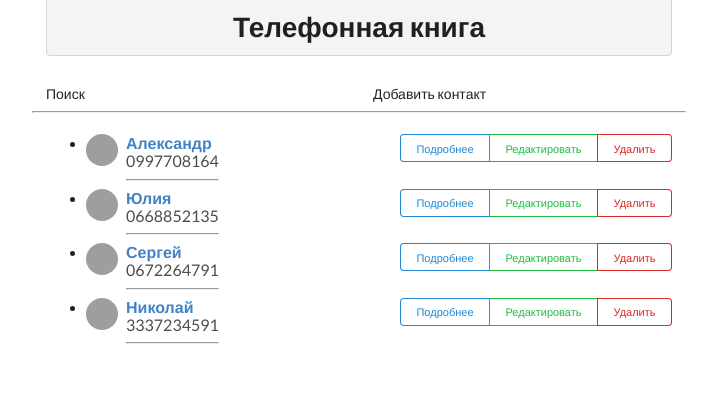
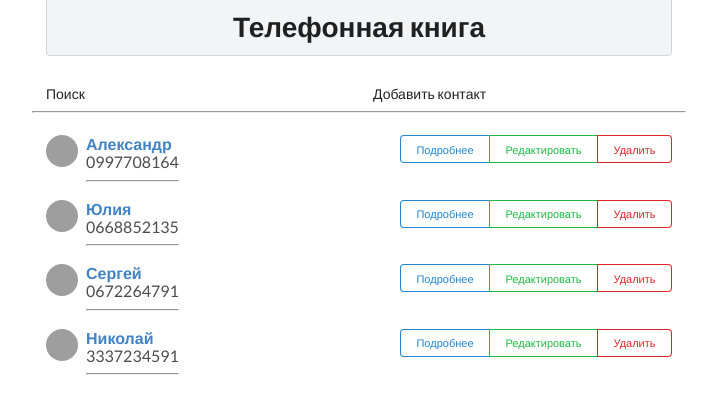
Before and after one commit to Kamesas/_PhoneBookReact-3, a React (Create React App) app: page / in a window 1280 px wide. Shown: the top 414 px of the page, without its empty margins (281-998 px from the left). Built offline with nearby package versions, Linux system fonts and the light colour scheme; grey boxes are pictures that could not be loaded.

Commit message:
added css for BodyContactList

```diff
--- a/src/components/Body/BodyContactList.js
+++ b/src/components/Body/BodyContactList.js
@@ -1,5 +1,6 @@
 import React from 'react'
 import Body from './Body'
+import './body.css'
 
 export default function BodyContactList ({boxContact}) {
 
@@ -7,7 +8,7 @@ export default function BodyContactList ({boxContact}) {
 
 	return (
 
-		<ul>
+		<ul className="UlBodyContactList">
 			{contactElements}
 		</ul>
 
--- /dev/null
+++ b/src/components/Body/body.css
@@ -0,0 +1,10 @@
+.UlBodyContactList {
+	margin: 15px 0;
+	padding: 0;
+}
+
+.UlBodyContactList > li {
+	list-style-type: none;
+	margin-bottom: 10px;
+	cursor: pointer;
+}
```
